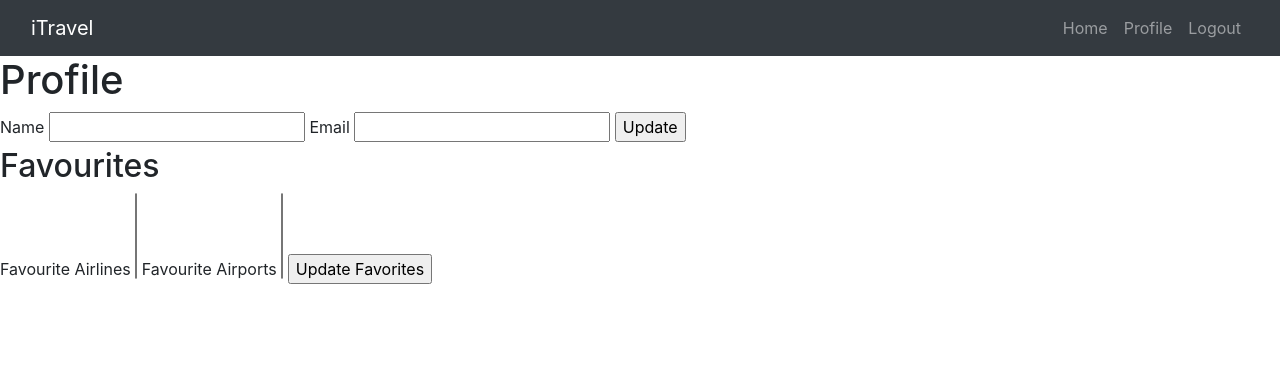
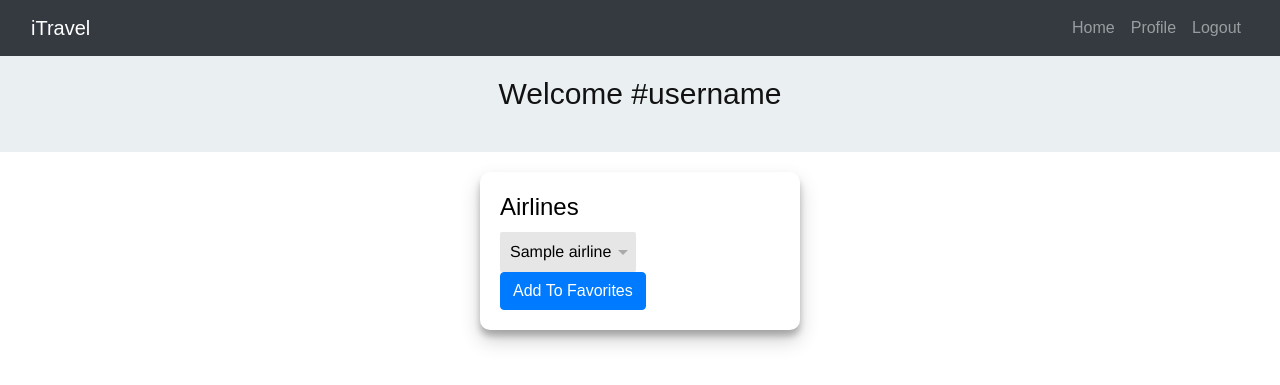
Before and after one commit to AlvaroMAM/data_science_II, a Flask app: template itravel/itravel/templates/profile.html in a window 1280 px wide. Shown: the top 385 px of the page. Run offline with Flask 3, Linux system fonts and the light colour scheme; the template is opened without the code that fills it: values that come from a table or form of the project are taken from there, most other values are stand-ins (such as "Sample title", 1, 10 or a date in 2020); parts of the project's set-up code (start-up, migrations or seed data) failed here and were passed over; some libraries are stand-ins or nearby versions.

Commit message:
Added addToFavorites feature to app.py and updated Profile.html

```diff
--- a/itravel/itravel/app.py
+++ b/itravel/itravel/app.py
@@ -8,6 +8,9 @@ from user_logged import UserLogged
 import plotly
 import plotly.graph_objs as go
 import json
+from queries import Queries
+from airline import Airline, AirlineModel
+from airport import Airport, AirportModel
 
 app = Flask(__name__)
 app.config['SECRET_KEY'] = 'TH1S1SMYS3CR3TK3Y4D4T44N4LYS1S'
@@ -17,29 +20,43 @@ main = Blueprint('main', __name__)
 login_manager= LoginManager()
 login_manager.init_app(app)
 
+airlineObj = Airline()
+airportObj = Airport()
+airlines = []
+airports = []
+
+def addAirlineToFavorites(airline):
+    db = get_db()
+    users_collection = db.users
+    users_collection.update_one(
+        {"EMAIL": "mohammad3pepe@yahoo.com"},
+        {"$push": {"FAVOURITES_AIRLINES": airline.__dict__}}
+    )
+
 @login_manager.user_loader
 def load_user(user_id):
     return User.get_user_by_id(user_id)
 
-
 @main.route('/', methods=['GET', 'POST'])
 @main.route('/login', methods=['GET', 'POST'])
 def login():
-    form = LoginForm(request.form)
-    if form.validate_on_submit():
-        db = get_db()
-        users_collection = db.users
-        user = users_collection.find_one({'EMAIL': form.email.data})
-        # Checking login
-        if user and check_password_hash(user['PASSWORD'], form.password.data):
-            # If login is correct, we redirect to /home
-            user_logged = UserLogged(user['EMAIL'], user['NAME'], user['SURNAME'], user['ROLE'] ,user['FAVOURITES_AIRPORTS'], user['FAVOURITES_AIRLINES'])
-            login_user(user_logged)
-            return redirect('/home')
-        else:
-            return redirect('/login')
-    else:
-        return render_template('index.html', login_form=form)
+    return render_template('home.html')
+
+    # form = LoginForm(request.form)
+    # if form.validate_on_submit():
+    #     db = get_db()
+    #     users_collection = db.users
+    #     user = users_collection.find_one({'EMAIL': form.email.data})
+    #     # Checking login
+    #     if user and check_password_hash(user['PASSWORD'], form.password.data):
+    #         # If login is correct, we redirect to /home
+    #         user_logged = UserLogged(user['EMAIL'], user['NAME'], user['SURNAME'], user['ROLE'] ,user['FAVOURITES_AIRPORTS'], user['FAVOURITES_AIRLINES'])
+    #         login_user(user_logged)
+    #         return redirect('/home')
+    #     else:
+    #         return redirect('/login')
+    # else:
+    #     return render_template('index.html', login_form=form)
 
 @main.route('/logout')
 def logout():
@@ -67,23 +84,36 @@ def register():
         #User not registered
         return render_template('register.html', register_form=form)
 
+@main.route('/favorites', methods=['GET', 'POST'])
+def favorites():
+    if request.method == "POST":
+        id = request.json["id"]
+        ai = airlineObj.get_all_airlines()
+        for airline in ai:
+            if id == str(airline.id):
+                addAirlineToFavorites(airline)
+                break
+
+        return redirect("/profile")
+    else:
+        return redirect("/profile")
 
 @main.route('/profile', methods=['GET', 'POST'])
-@login_required
 def load_profile():
-    form = ProfileForm
+    airlines = airlineObj.get_all_airlines()
+    airports = airportObj.get_all_airports
+    form = ProfileForm()
     if form.validate_on_submit():
         # Proceed the fields, adding or deleting airlines or airports
         db = get_db()
         pass
-        return render_template('profile.html', profile_form=form)
+        return render_template('profile.html', profile_form=form, airlines=airlines, airports=airports)
     else:
         # We load the form to add/delete favourites airlines or airports, the form to delete user, the form to update user
         pass
-        return render_template('profile.html', profile_form=form)
+        return render_template('profile.html', profile_form=form, airlines=airlines, airports=airports)
 
 @main.route('/home', methods=['GET', 'POST'])
-@login_required
 def home():
     form = HomeForm()
     if form.validate_on_submit():
--- a/itravel/itravel/templates/profile.html
+++ b/itravel/itravel/templates/profile.html
@@ -1,7 +1,65 @@
 {% extends "base.html" %}
+
+{% block head %}
+
+<title title>Profile</title>
+
+<link rel="stylesheet" href="../static/css/profile.css" />
+
+{% endblock %}
+
 {% block content %}
-<h1>Profile</h1>
-<form method="POST">
+
+<div class="title">
+    <h1>Welcome #username</h1>
+</div>
+
+
+<div class="airlines_container">
+
+    <h4 class="airlines_title"> Airlines </h3>
+
+    <div class="page">
+        <div class="select-dropdown">
+            <select>
+                {% for airline in airlines %}
+                <option value="{{ airline.id }}">{{ airline.airline }}</option>
+                {% endfor %}
+            </select>
+        </div>
+    </div>
+    <button id="add_to_favorite" type="button" class="btn btn-primary">Add To Favorites</button>
+
+</div>
+
+<script>
+    window.addEventListener('load', function () {
+        const airlineSelect = document.querySelector('.select-dropdown select');
+
+        document.getElementById('add_to_favorite').addEventListener('click', function() {
+
+            const selectedAirline = airlineSelect.value;
+
+            console.log(selectedAirline);
+
+            const xhr = new XMLHttpRequest();
+            xhr.open("POST", "/favorites");
+            xhr.setRequestHeader("Content-Type", "application/json;charset=UTF-8");
+            xhr.send(JSON.stringify({
+                id: selectedAirline
+            }));
+
+            xhr.addEventListener("load", function() {
+                alert("Added To Favorites Successfully!");
+            });
+
+        });
+    }, false);
+
+</script>
+
+
+{# <form method="POST">
     {{ form.hidden_tag() }}
     {{ form.name.label }} {{ form.name() }}
     {{ form.email.label }} {{ form.email() }}
@@ -14,6 +72,7 @@
     {{ favorites_form.favourites_airlines.label }} {{ favorites_form.favourites_airlines() }}
     {{ favorites_form.favourites_airports.label }} {{ favorites_form.favourites_airports() }}
     {{ favorites_form.submit() }}
-</form>
+#}
+
 {% endblock %}
 ``
```
